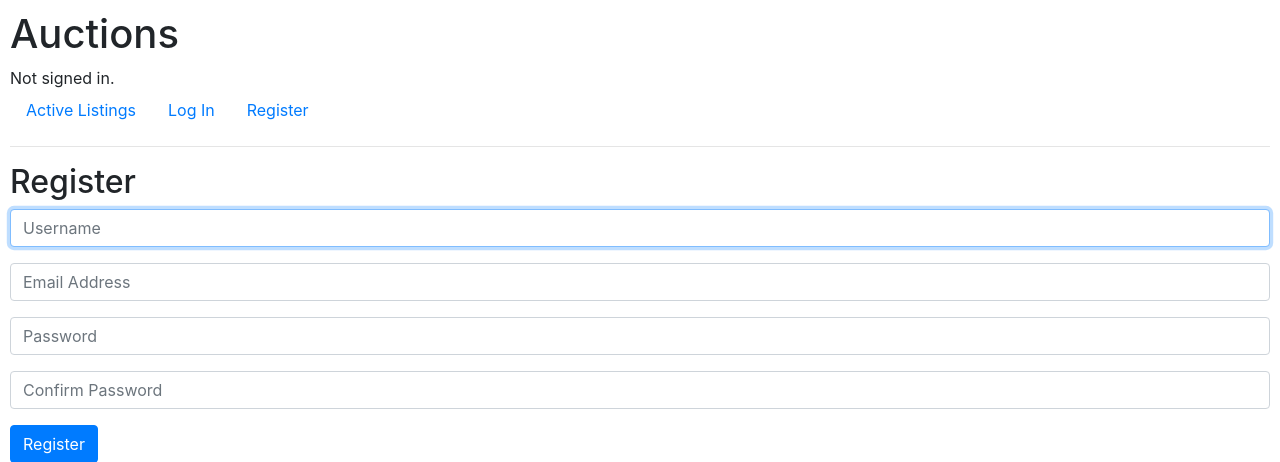
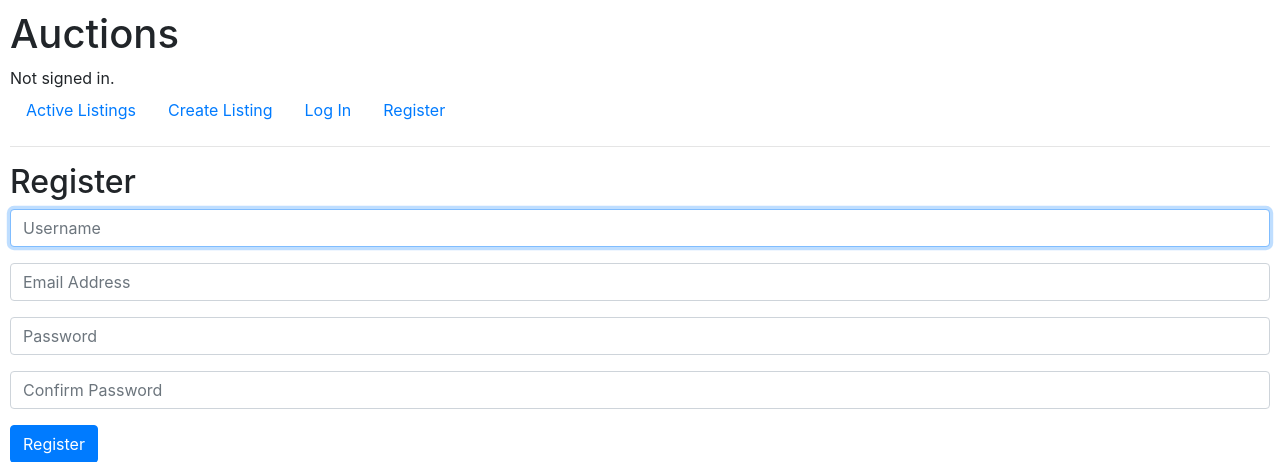
Before and after one commit to AlvielD/CS50---Web-Programming-with-Python-and-JavaScript, a Django app: page /register in a window 1280 px wide. Shown: the top 462 px of the page. Run offline with Django 3.2, Linux system fonts and the light colour scheme; some libraries are stand-ins or nearby versions.

Commit message:
Listings displayed and create listings added (not working)

```diff
--- a/commerce/auctions/templates/auctions/layout.html
+++ b/commerce/auctions/templates/auctions/layout.html
@@ -20,6 +20,8 @@
             <li class="nav-item">
                 <a class="nav-link" href="{% url 'index' %}">Active Listings</a>
             </li>
+            <li class="nav-item">
+                <a class="nav-link" href="{% url 'create' %}">Create Listing</a>
             {% if user.is_authenticated %}
                 <li class="nav-item">
                     <a class="nav-link" href="{% url 'logout' %}">Log Out</a>
--- a/commerce/auctions/urls.py
+++ b/commerce/auctions/urls.py
@@ -6,5 +6,6 @@ urlpatterns = [
     path("", views.index, name="index"),
     path("login", views.login_view, name="login"),
     path("logout", views.logout_view, name="logout"),
-    path("register", views.register, name="register")
+    path("register", views.register, name="register"),
+    path("create", views.create_listing, name="create"),
 ]
--- a/commerce/auctions/views.py
+++ b/commerce/auctions/views.py
@@ -1,14 +1,28 @@
+from tkinter.tix import Form
 from django.contrib.auth import authenticate, login, logout
 from django.db import IntegrityError
 from django.http import HttpResponse, HttpResponseRedirect
 from django.shortcuts import render
 from django.urls import reverse
+from django import forms
+
+from auctions.utils import get_auction_listings
 
 from .models import User
 
 
+class ListingForm(forms.Form):
+    title = forms.CharField(max_length=100, required=True)
+    description = forms.CharField(max_length=1000, required=True)
+    startBid = forms.IntegerField(required=True)
+    #image = forms.ImageField(upload_to='auction_images', required=False)
+    category = forms.CharField(max_length=100, required=False)
+
+
 def index(request):
-    return render(request, "auctions/index.html")
+    return render(request, "auctions/index.html", {
+        "listings": get_auction_listings()
+    })
 
 
 def login_view(request):
@@ -61,3 +75,9 @@ def register(request):
         return HttpResponseRedirect(reverse("index"))
     else:
         return render(request, "auctions/register.html")
+
+def create_listing(request):
+    form = ListingForm()
+    return render(request, "auctions/create_listing.html", {
+        "form": form
+    })
```
Also changed, not shown: commerce/auctions/templates/auctions/index.html (+10 -1 lines), commerce/db.sqlite3.
